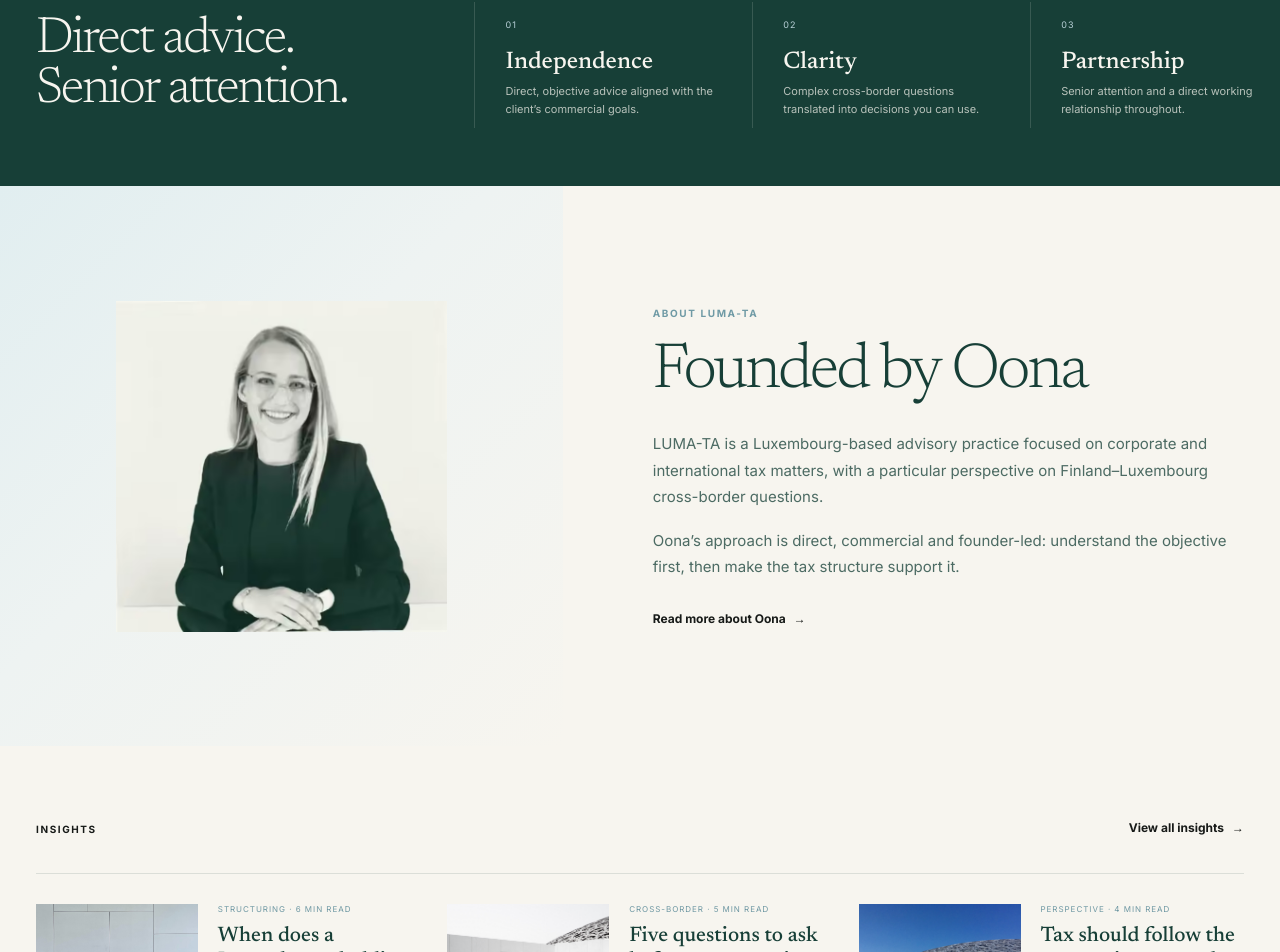
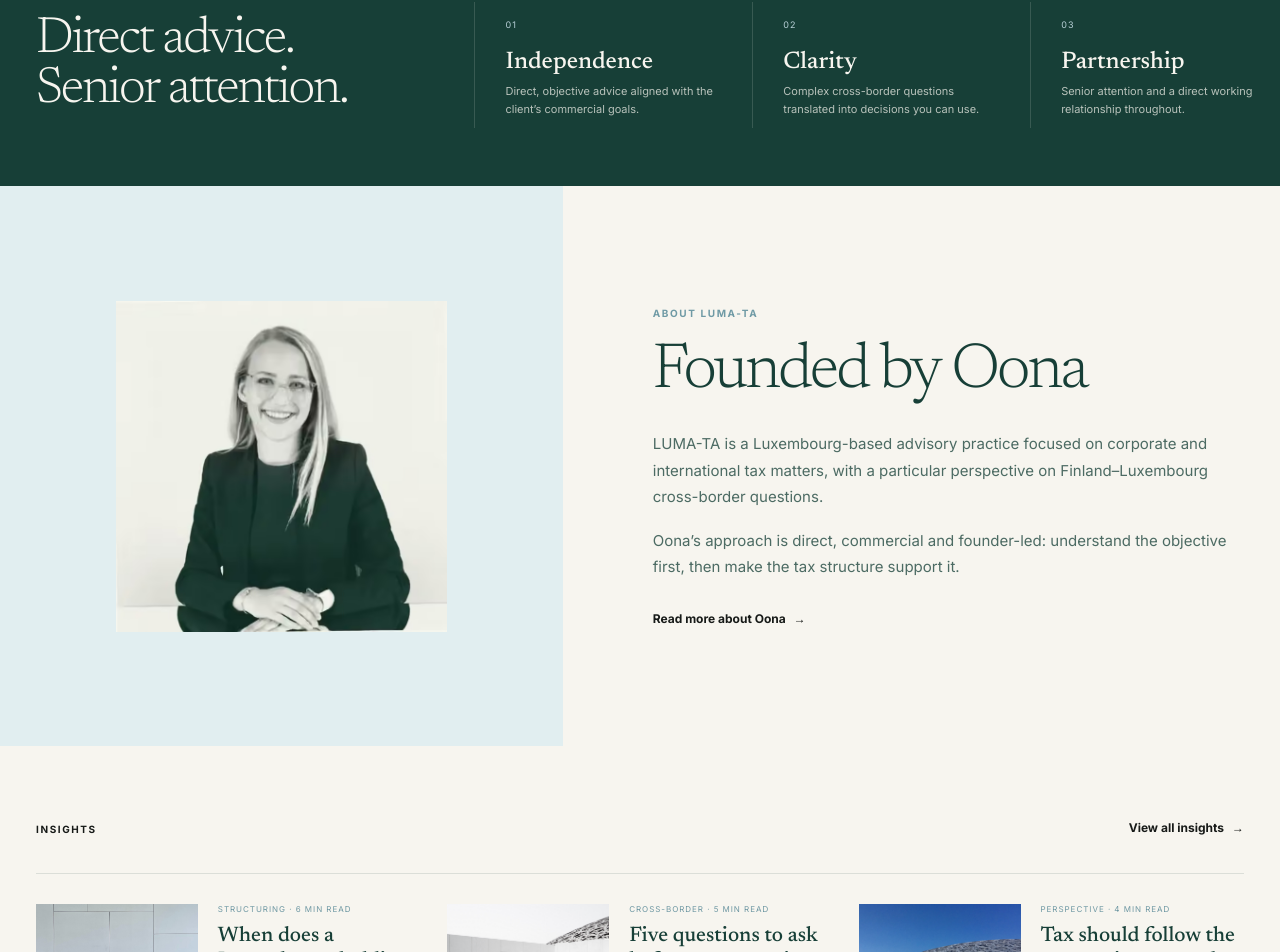
Before and after one commit to byondian/luma-ta, a Next.js app: page / in a window 1280 px wide. Shown: the part 2384-3336 px from the top of the page. Built offline with nearby package versions, Linux system fonts and the light colour scheme.

Commit message:
style(v0.2.5): use hard non-hero image boundaries

```diff
--- a/app/v025.css
+++ b/app/v025.css
@@ -39,7 +39,8 @@
   filter:none;
 }
 
-/* Founder: preserve the supplied low-resolution portrait at a restrained editorial size. */
+/* Founder: preserve the supplied low-resolution portrait at a restrained editorial size.
+   Non-hero imagery uses a clean hard boundary — no background/image blending. */
 .wf-founder{
   min-height:560px;
   grid-template-columns:44% 56%;
@@ -48,7 +49,7 @@
   min-height:560px;
   display:grid;
   place-items:center;
-  background:linear-gradient(135deg,var(--snow) 0%,#eef3f2 44%,var(--paper) 100%);
+  background:var(--snow);
   padding:52px;
 }
 .wf-founder-photo{
```
